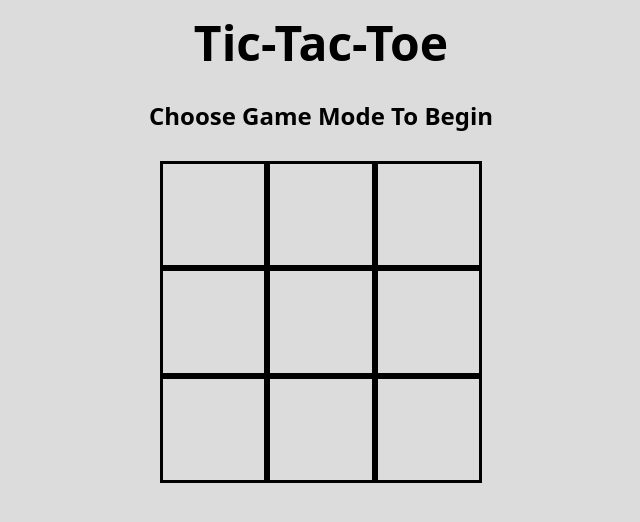
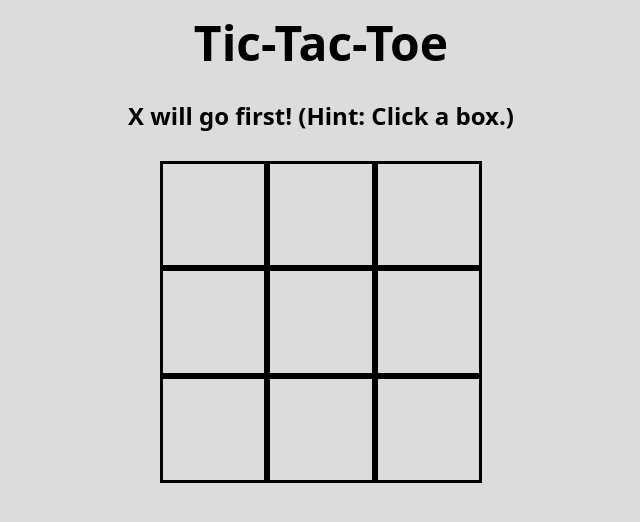
Before and after one commit to missfionajean/tic-tac-toe-lab, a plain HTML site: page index.html in a window 1280 px wide. Shown: the whole page, without its empty margins (319-959 px from the left). Drawn offline with Linux system fonts and the light colour scheme.

Commit message:
fixed start message

```diff
--- a/index.html
+++ b/index.html
@@ -9,7 +9,7 @@
 	</head>
 	<body>
 		<h1>Tic-Tac-Toe</h1>
-		<h2 id="message">Choose Game Mode To Begin</h2>
+		<h2 id="message">X will go first! (Hint: Click a box.)</h2>
 
 		<section class="board">
 			<div class="sqr" id="0"></div>
```
